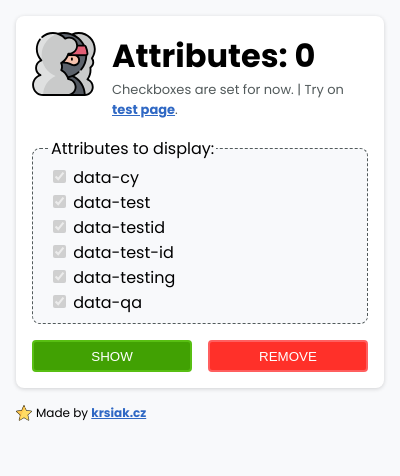
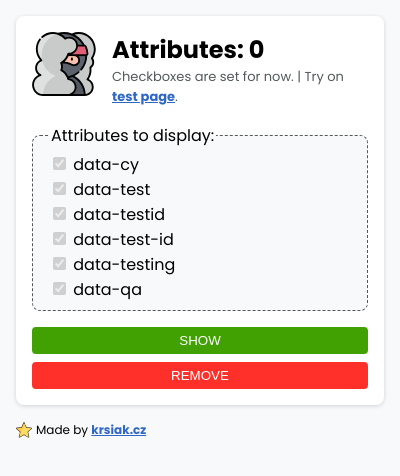
Before and after one commit to fedesecco/chrome-extension-show-data-attributes-for-testing, a browser extension: page popup/popup.html in a window 400 px wide. Drawn offline with Linux system fonts and the light colour scheme.

Commit message:
responsive

```diff
--- a/popup/popup.css
+++ b/popup/popup.css
@@ -30,6 +30,8 @@
   --radius-1: 8px;
   --font-size-1: 12px;
   --font-size-2: 16px;
+  --font-size-3: 24px;
+  --font-size-4: 32px;
   --font-weight-1: 400;
   --font-weight-2: 700;
   --shadow-1: rgba(0, 0, 0, 0.16) 0 1px 4px;
@@ -67,18 +69,9 @@ body {
   font-family: 'Poppins', sans-serif;
   font-size: var(--font-size-2);
   padding: var(--space-2);
-  min-width: 320px; /* TODO: test sizes which are OK */
-  max-width: 480px;
+  min-width: 300px;
+  max-width: 500px;
 }
-
-/* TODO: make responsive buttons BASE column, MS row */
-/* breakpoint - SM 480px */
-@media screen and (min-width: 480px) {
-  body {
-    background-color: yellow;
-  }
-}
-
 
 a,
 a:visited {
@@ -103,36 +96,23 @@ main {
   border-radius: var(--radius-1);
   box-shadow: var(--shadow-1);
   padding: var(--space-2);
-  min-height: 352px;
 }
 
-ul {
-  padding-left: 32px;
-}
-
-/* utility classes */
-.flex {
+/* header */
+header {
   display: flex;
 }
 
-.flex-direction-column {
-  flex-direction: column;
-}
-
-.flex-direction-row {
-  flex-direction: row;
-}
-
-/* header */
 .img-ninja {
   margin-right: var(--space-2);
 }
 
 .title {
+  font-size: var(--font-size-3);
   color: var(--black);
 }
 
-.info p {
+.info {
   color: var(--gray-dark);
   font-size: small;
 }
@@ -146,9 +126,14 @@ fieldset {
   padding: 4px 16px 8px;
 }
 
+ul {
+  padding-left: 32px;
+}
+
 /* buttons */
 .buttons {
-  height: 32px;
+  display: flex;
+  flex-direction: column;
   margin: var(--space-2) 0 0 0;
 }
 
@@ -157,7 +142,8 @@ button {
   border-radius: var(--radius-0);
   cursor: pointer;
   padding: 4px 8px;
-  width: 50%;
+  width: 100%;
+  color: var(--white);
 }
 
 button:focus {
@@ -165,30 +151,30 @@ button:focus {
 }
 
 .show {
+  border: 2px solid var(--green-dark);
   background-color: var(--green-dark);
-  border: 2px solid var(--green-light);
-  color: var(--white);
-  margin-right: var(--space-2);
+  margin-bottom: var(--space-1);
 }
 
 .show:hover {
+  border-color: var(--green-light);
   background-color: var(--green-light);
 }
 
 .remove {
+  border: 2px solid var(--red-dark);
   background-color: var(--red-dark);
-  border: 2px solid var(--red-light);
-  color: var(--white);
 }
 
 .remove:hover {
+  border-color: var(--red-light);
   background-color: var(--red-light);
 }
 
 /* footer  */
 footer {
+  display: flex;
   align-items: center;
-  display: flex;
   font-size: var(--font-size-1);
   margin-top: var(--space-2);
 }
@@ -207,3 +193,23 @@ code {
   font-size: small;
   padding: 2px 4px;
 }
+
+/* breakpoint - SM */
+@media screen and (min-width: 480px) {
+  body {
+    background-color: yellow;
+  }
+
+  .title {
+    font-size: var(--font-size-4);
+  }
+
+  .buttons {
+    flex-direction: row;
+  }
+
+  .show {
+    margin-right: var(--space-1);
+    margin-bottom: 0;
+  }
+}
--- a/popup/popup.html
+++ b/popup/popup.html
@@ -15,19 +15,19 @@
 <body>
     <div class="container">
         <main>
-            <div>
-                <div class="flex">
+            <div class="content">
+                <header>
                     <div>
                         <img src="/img/ninja-hidden.svg" width="64px" alt="img-ninja" class="img-ninja"
                             id="img-ninja" />
                     </div>
-                    <div class="info">
+                    <div>
                         <h1 id="title" class="title">
                             Attributes: <span id="attributes-counter"></span>
                         </h1>
-                        <p>Checkboxes are set for now. | Try on <a href="https://output.jsbin.com/xutihow" target="_blank" rel="noopener">test page</a>.</p>
+                        <p class="info">Checkboxes are set for now. | Try on <a href="https://output.jsbin.com/xutihow" target="_blank" rel="noopener">test page</a>.</p>
                     </div>
-                </div>
+                </header>
 
                 <fieldset>
                     <legend>Attributes to display:</legend>
@@ -67,9 +67,9 @@
                         </div>
                     </div>
                 </fieldset>
+            </div>
 
-            </div>
-            <div class="flex buttons">
+            <div class="buttons">
                 <button id="show" class="show">SHOW</button>
                 <button id="remove" class="remove">REMOVE</button>
             </div>
```
